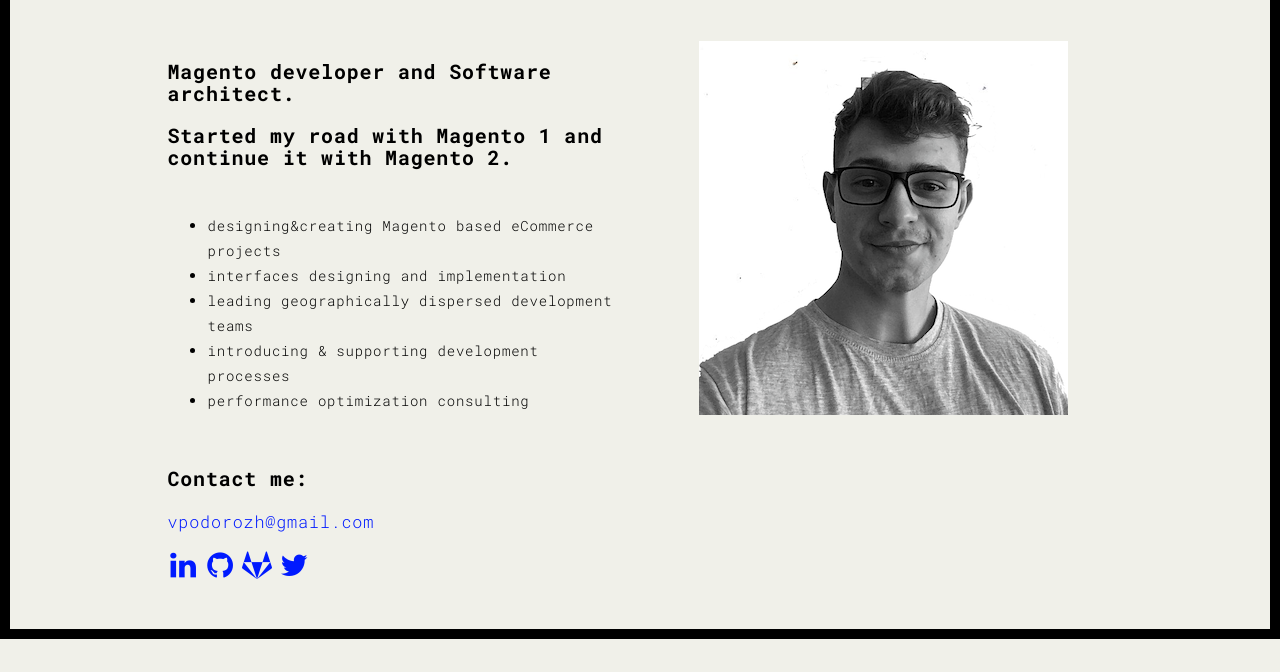
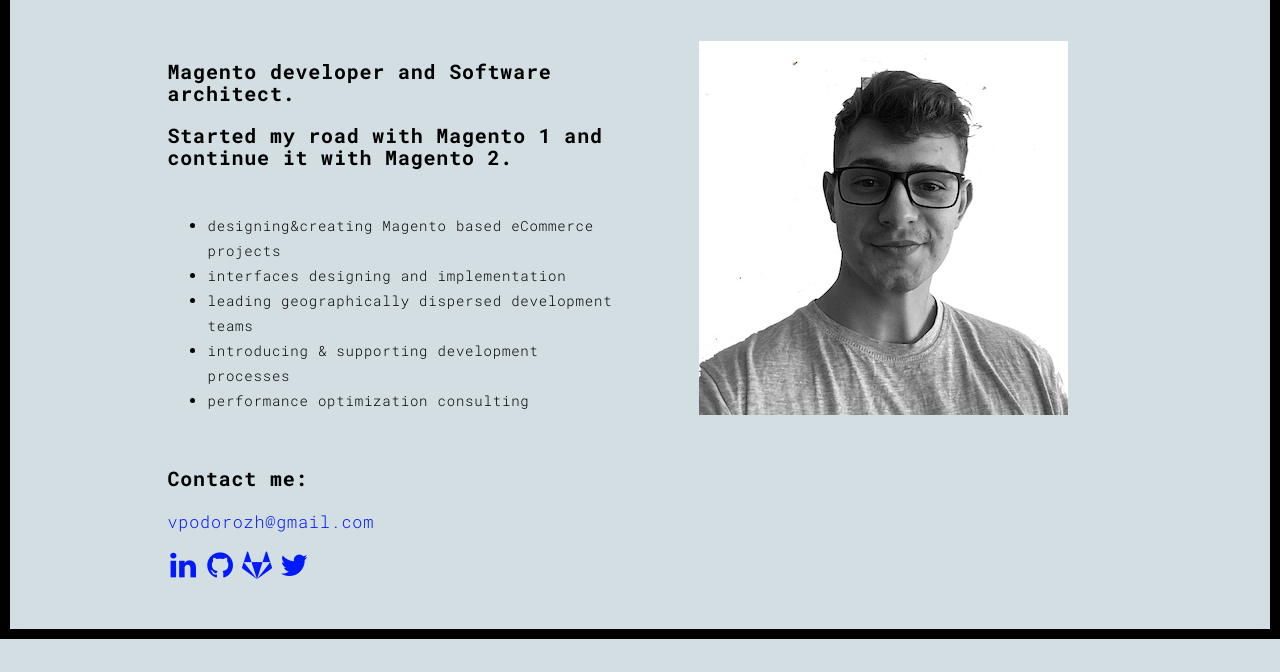
Before and after one commit to vpodorozh/vpodorozh.github.io, a plain HTML site: page about.html in a window 1280 px wide. Shown: the part 161-833 px from the top of the page. Drawn offline with Linux system fonts and the light colour scheme.

Commit message:
Revert "Change color - about page."
This reverts commit 09fc6da43d4c9e6bd99ed38b7eba9b0309199ce2.

```diff
--- a/about.html
+++ b/about.html
@@ -19,7 +19,7 @@
     <link href="./main.3f6952e4.css" rel="stylesheet">
 </head>
 
-<body style="background-color: #f0f0e9;">
+<body style="background-color: #d3dee3;">
 <div id="site-border-left"></div>
 <div id="site-border-right"></div>
 <div id="site-border-top"></div>
```
